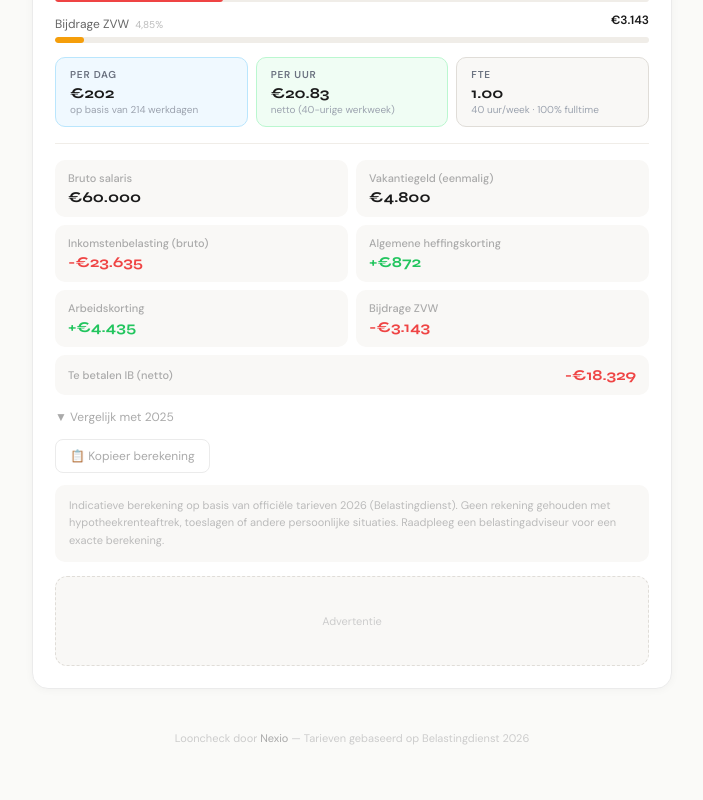
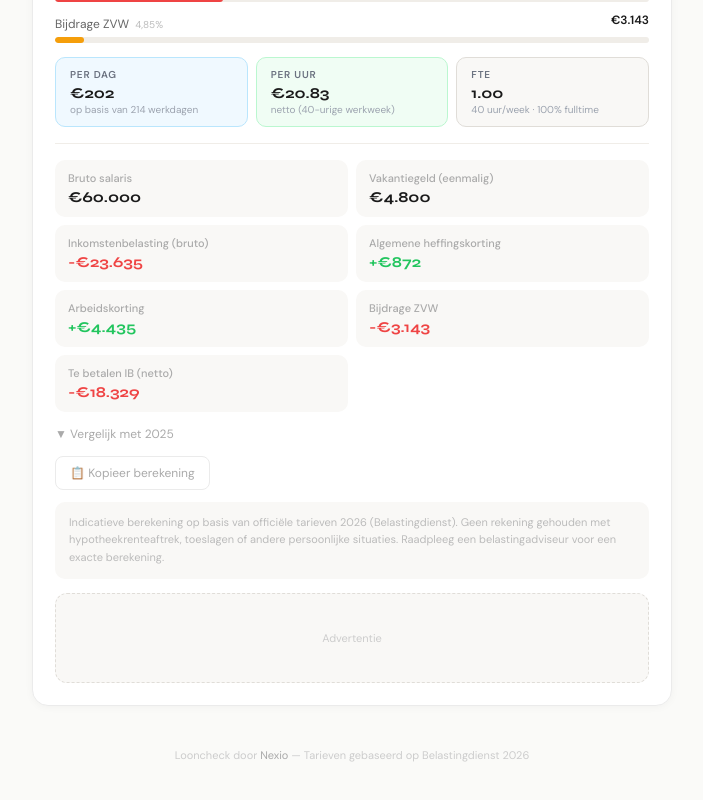
Before and after one commit to nexiotools/looncheck, a React (Vite) app: page / in a window 1280 px wide. Shown: the part 1366-2166 px from the top of the page, without its empty margins (288-991 px from the left). Built offline with nearby package versions, Linux system fonts and the light colour scheme.

Commit message:
Update App.jsx

```diff
--- a/src/App.jsx
+++ b/src/App.jsx
@@ -475,6 +475,7 @@ export default function App() {
         .divider { border: none; border-top: 1px solid #f0ede8; margin: 16px 0; }
         .breakdown-grid { display: grid; grid-template-columns: 1fr 1fr; gap: 8px; margin-top: 14px; }
         .breakdown-item { background: #f9f8f6; border-radius: 10px; padding: 11px 13px; }
+        .breakdown-item.full { grid-column: 1 / -1; background: #f9f8f6; border-radius: 10px; padding: 11px 16px; display: flex; justify-content: space-between; align-items: center; }
         .bi-label { font-size: 11px; color: #aaa; font-weight: 500; margin-bottom: 3px; }
         .bi-value { font-family: 'Syne', sans-serif; font-size: 15px; font-weight: 700; color: #1a1a1a; }
         .bi-value.red { color: #ef4444; }
@@ -768,8 +769,8 @@ export default function App() {
               {result.ahk > 0 && <div className="breakdown-item"><div className="bi-label">{t.generalCredit}</div><div className="bi-value green">+{fmt(result.ahk)}</div></div>}
               {result.arbeidskorting > 0 && <div className="breakdown-item"><div className="bi-label">{t.employmentCredit}</div><div className="bi-value green">+{fmt(result.arbeidskorting)}</div></div>}
               {!applyLoonheffingskorting && (
-                <div className="breakdown-item" style={{ gridColumn: "1 / -1", background: "#fff7ed", border: "1px solid #fed7aa" }}>
-                  <div className="bi-label" style={{ color: "#c2410c" }}>{t.loonheffingskortingLabel}</div>
+                <div className="breakdown-item full" style={{ background: "#fff7ed", border: "1px solid #fed7aa" }}>
+                  <div className="bi-label" style={{ color: "#c2410c", marginBottom: 0 }}>{t.loonheffingskortingLabel}</div>
                   <div style={{ fontFamily: "'Syne', sans-serif", fontSize: 13, fontWeight: 700, color: "#c2410c" }}>{lang === "nl" ? "Niet toegepast" : "Not applied"}</div>
                 </div>
               )}
@@ -777,20 +778,21 @@ export default function App() {
               {result.reiskostenJaar > 0 && <div className="breakdown-item"><div className="bi-label">{t.travelAllowance}</div><div className="bi-value green">+{fmt(result.reiskostenJaar)}</div></div>}
             </div>
 
-            {/* Te betalen IB -- always full width below the grid so why €0 never shifts layout */}
-            <div style={{ marginTop: 8, background: "#f9f8f6", borderRadius: 10, padding: "11px 13px" }}>
-              <div style={{ display: "flex", justifyContent: "space-between", alignItems: "center" }}>
-                <div className="bi-label" style={{ marginBottom: 0 }}>{t.netTax}</div>
+            {/* Te betalen IB -- outside grid, value aligned to right column */}
+            <div style={{ display: "grid", gridTemplateColumns: "1fr 1fr", gap: 8, marginTop: 8 }}>
+              <div style={{ background: "#f9f8f6", borderRadius: 10, padding: "11px 13px" }}>
+                <div className="bi-label">{t.netTax}</div>
                 <div className="bi-value red">-{fmt(result.inkomstenbelasting)}</div>
               </div>
-              {result.inkomstenbelasting === 0 && (
-                <div style={{ marginTop: 8, paddingTop: 8, borderTop: "1px solid #ebebeb", fontSize: 12, color: "#15803d", lineHeight: 1.5 }}>
-                  ℹ️ {lang === "nl"
-                    ? "De heffingskortingen (AHK + arbeidskorting) zijn hoger dan de verschuldigde belasting. Dit is correct voor lagere inkomens."
-                    : "The tax credits (AHK + employment credit) exceed the tax owed. This is correct for lower incomes under Dutch tax law."}
-                </div>
-              )}
+              <div /> {/* empty right cell to keep alignment */}
             </div>
+            {result.inkomstenbelasting === 0 && (
+              <div style={{ marginTop: 6, padding: "8px 12px", background: "#f0fdf4", border: "1px solid #bbf7d0", borderRadius: 8, fontSize: 12, color: "#15803d", lineHeight: 1.5 }}>
+                ℹ️ {lang === "nl"
+                  ? "De heffingskortingen zijn hoger dan de verschuldigde belasting. Dit is correct voor lagere inkomens."
+                  : "Tax credits exceed the tax owed. This is correct for lower incomes under Dutch tax law."}
+              </div>
+            )}
 
             {mode === "zzp" && <div className="zzp-note">{t.zzpNote}</div>}
 
```
